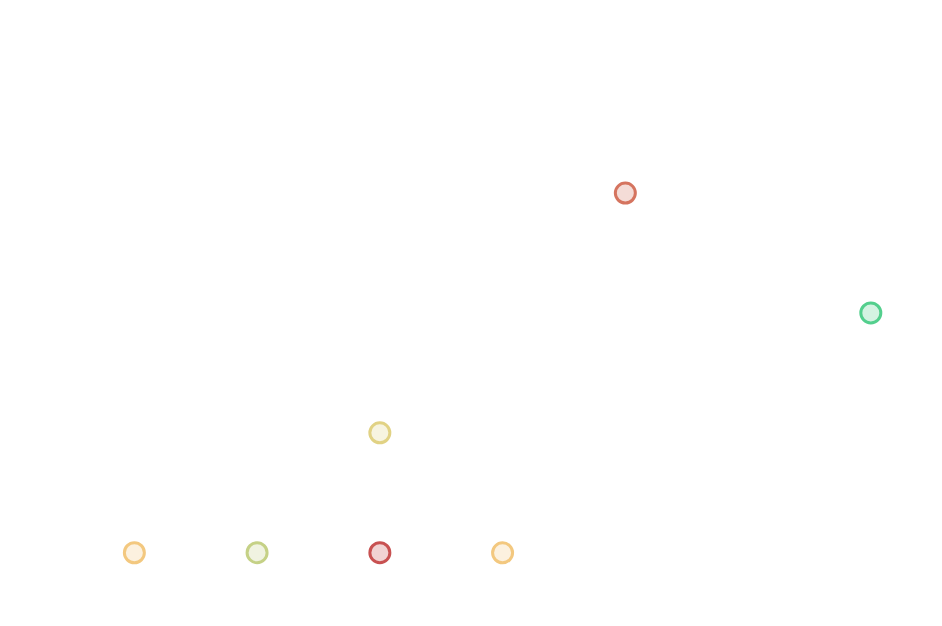
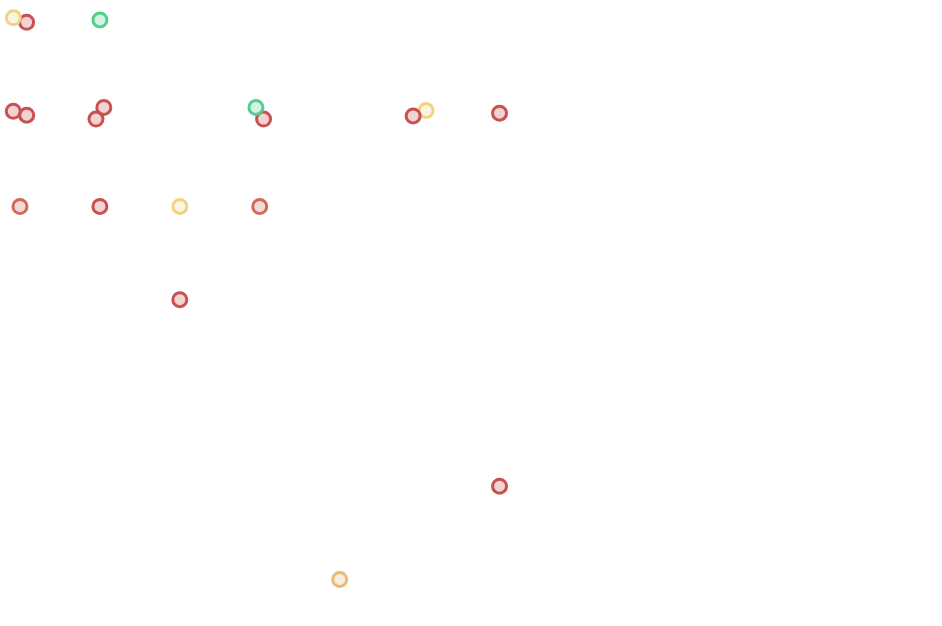
Before and after one commit to ClareBee/d3, a React (Create React App) app: page / in a window 1280 px wide. Shown: the top 626 px of the page, without its empty margins (0-942 px from the left). Built offline with nearby package versions, Linux system fonts and the light colour scheme.

Commit message:
Refactor Expenses and update npm

```diff
--- a/src/data/expenses.json
+++ b/src/data/expenses.json
@@ -33,5 +33,65 @@
     "name": "Coffee",
     "amount": 8,
     "date": "03/28/18"
+  },
+  {
+    "name": "Waitrose",
+    "amount": 50,
+    "date": "04/01/18"
+  },
+  {
+    "name": "Amazon",
+    "amount": 60,
+    "date": "04/01/18"
+  },
+  {
+    "name": "Council Tax",
+    "amount": 115,
+    "date": "04/02/18"
+  },
+  {
+    "name": "Electricity",
+    "amount": 20,
+    "date": "04/02/18"
+  },
+  {
+    "name": "Boots",
+    "amount": 10,
+    "date": "04/04/18"
+  },
+  {
+    "name": "Bus Ticket",
+    "amount": 1,
+    "date": "04/04/18"
+  },
+  {
+    "name": "Coffee",
+    "amount": 3,
+    "date": "04/06/18"
+  },
+  {
+    "name": "Rent",
+    "amount": 600,
+    "date": "04/06/18"
+  },
+  {
+    "name": "Takeaway",
+    "amount": 16,
+    "date": "04/07/18"
+  },
+  {
+    "name": "Boots",
+    "amount": 10,
+    "date": "04/08/18"
+  },
+  {
+    "name": "Coffee",
+    "amount": 3,
+    "date": "04/08/18"
+  },
+  {
+    "name": "Chocolate",
+    "amount": 1,
+    "date": "04/09/18"
   }
 ]
--- a/src/visualisations/Expenses.js
+++ b/src/visualisations/Expenses.js
@@ -3,18 +3,18 @@ import * as d3 from 'd3';
 import chroma from 'chroma-js';
 import _ from 'lodash';
 
-const width = 900;
-const height = 900;
+const width = 600;
+const height = 600;
 const margin = { top: 20, right: 20, bottom: 20, left: 20};
-const radius = 10;
+const radius = 7;
 
-const xScale = d3.scaleBand().domain([0, 1, 2, 3, 4, 5, 6])
-  .range([margin.left, width - margin.right]);
-const colorScale = chroma.scale(['#53cf8d', '#f7d283' ,'#c85151']);
-const amountScale = d3.scaleLog();
+let xScale = d3.scaleBand().domain([0, 1, 2, 3, 4, 5, 6]);
+let yScale = d3.scaleLinear().range([height - margin.bottom, margin.top]);
+let colorScale = chroma.scale(['#53cf8d', '#f7d283' ,'#c85151']);
+console.log(colorScale);
+let amountScale = d3.scaleLog();
 
 let simulation = d3.forceSimulation()
-  .force('center', d3.forceCenter(width / 2, height / 2))
   // .force('charge', d3.forceManyBody(-10))
   .force('collide', d3.forceCollide(radius))
   .force('x', d3.forceX(d => d.focusX))
@@ -25,43 +25,46 @@ class Expenses extends React.Component {
   constructor(props) {
     super(props);
     this.forceTick = this.forceTick.bind(this);
-    this.renderCircles = this.renderCircles.bind(this);
-    simulation.on('tick', this.forceTick);
   }
 
-  componentWillMount() {
-
-    let row = -1;
-    const expenses = _.chain(this.props.expenses)
-      .groupBy(d => d3.timeWeek.floor(d.date))
-      .sortBy((expenses, week) => new Date(week))
-      .map(expenses => {
-        row += 1;
-        return _.map(expenses, exp => {
-          return Object.assign(exp, {
-            focusX: xScale(exp.date.getDay()),
-            focusY: row * 120
-          })
-        })
-      }).flatten().value();
-    console.log(expenses)
-    let amountExtent = d3.extent(expenses, d => d.amount);
-    amountScale.domain(amountExtent);
-
-    this.setState({expenses});
+  componentDidUpdate() {
+    this.calculateData();
   }
 
   componentDidMount() {
     this.container = d3.select(this.refs.container);
     this.renderCircles();
+    this.calculateData();
     simulation.nodes(this.props.expenses).alpha(0.9).restart();
   }
 
-  componentDidUpdate(){
-    this.renderCircles();
+  componentWillMount(){
+    xScale.range([margin.left, width - margin.right])
+    simulation.on('tick', this.forceTick);
+  }
+
+  calculateData() {
+    let weeksExtent = d3.extent(this.props.expenses,
+      d => d3.timeWeek.floor(d.date));
+    yScale.domain(weeksExtent);
+    let expenses = _.chain(this.props.expenses)
+      .groupBy(d => d3.timeWeek.floor(d.date))
+      .map((expenses, week) => {
+        week = new Date(week);
+        return _.map(expenses, exp => {
+          return Object.assign(exp, {
+            focusX: xScale(exp.date.getDay()),
+            focusY: yScale(week)
+          });
+        });
+      }).flatten().value();
+    console.log(expenses)
+    let amountExtent = d3.extent(expenses, d => d.amount);
+    amountScale.domain(amountExtent);
   }
 
   renderCircles(){
+    console.log(colorScale(10))
     // draw expenses circles
     this.circles = this.container.selectAll('circle')
       .data(this.props.expenses, d => d.name);
@@ -71,10 +74,11 @@ class Expenses extends React.Component {
     this.circles = this.circles.enter().append('circle')
       .merge(this.circles)
       .attr('r', radius)
-      .attr('fill', d => colorScale(amountScale(d.amount)))
+      .attr('fill', d => colorScale(amountScale(Math.abs(d.amount))))
       .attr('fill-opacity', 0.25)
       .attr('stroke-width', 3)
-      .attr('stroke', d => colorScale(amountScale(d.amount)));
+      .attr('stroke', d => colorScale(amountScale(Math.abs(d.amount))));
+    console.log(this.circles)
   }
 
   forceTick(){
```
Also changed, not shown: package.json (+5 -4 lines), 1 other file (tests, documents, lock files or other folders).
